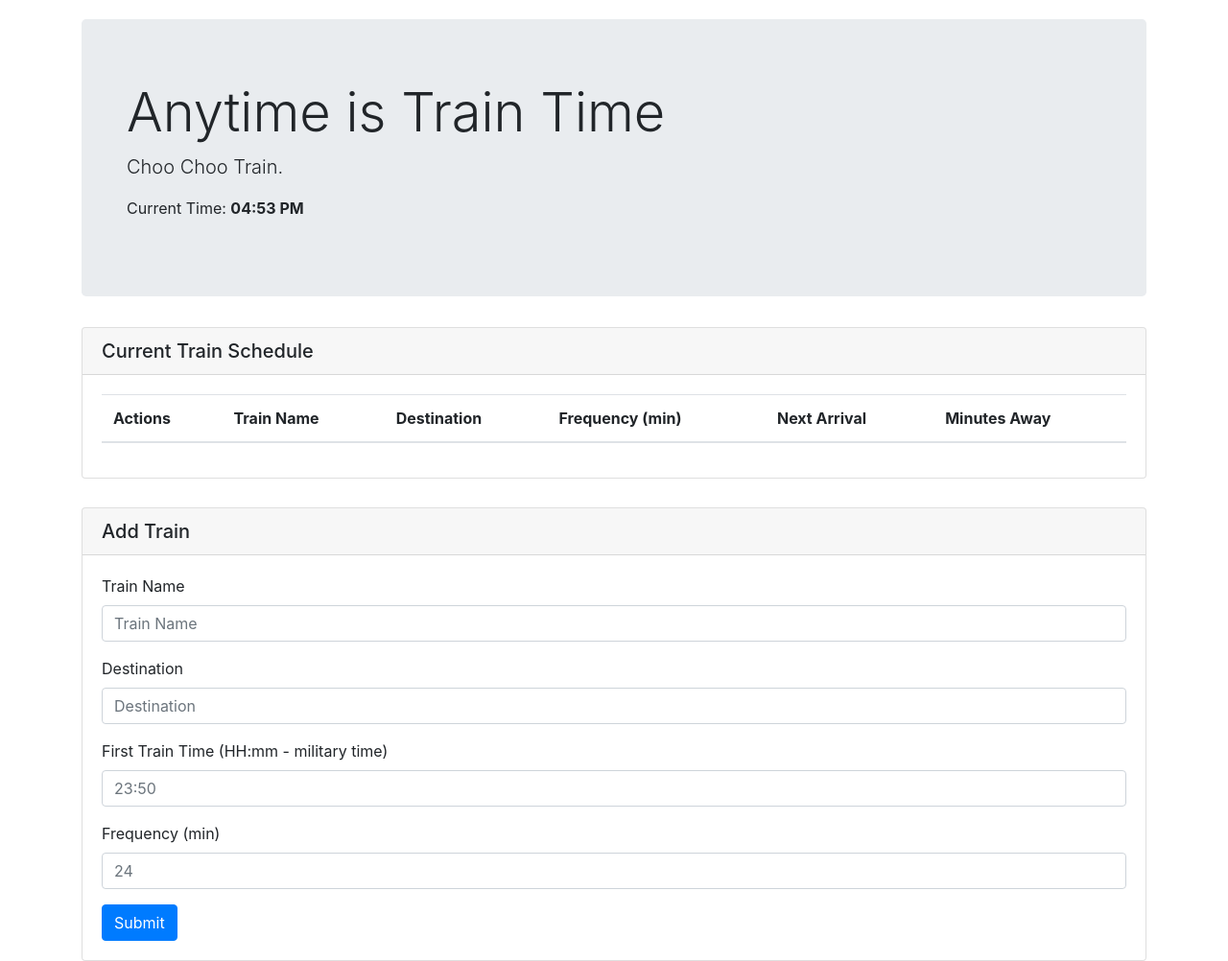
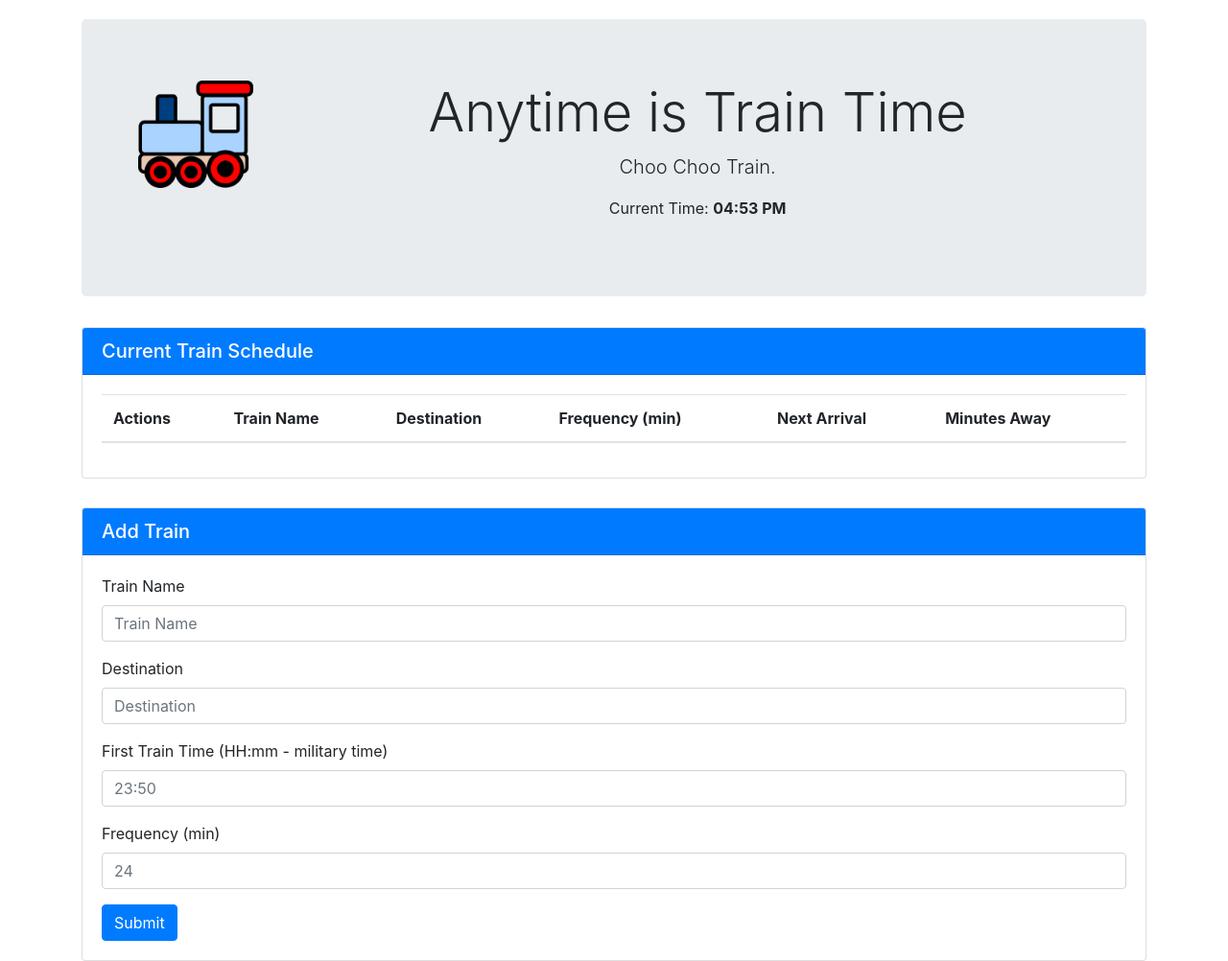
Before and after one commit to thatlostboy/TrainScheduleBasic, a plain HTML site: page index.html in a window 1280 px wide. Shown: the whole page at 96% size. Drawn offline with nearby package versions, Linux system fonts and the light colour scheme; no server answers; a script that the page names is missing.

Commit message:
added pic and changed card header colors

```diff
--- a/assets/css/style.css
+++ b/assets/css/style.css
@@ -26,3 +26,9 @@ tbody > .selectRow:hover {
 .editTrain:hover {
     color: blue;
 }
+
+#trainImg {
+    width: 100%;
+    max-width: 120px;
+    height: auto;
+}
--- a/index.html
+++ b/index.html
@@ -19,7 +19,12 @@
     <div class="container">
 
         <div id="trainBanner" class="jumbotron">
-            <div class="container">
+            <div class="container text-center">
+                <div class="row">
+                    <div class="col-lg-2 col-md-4">
+                        <img id="trainImg" src="assets/images/toytrain.png" alt="toy train">
+                    </div>
+                    <div class="col-lg-10 col-md-8">
                         <h1 class="display-4">Anytime is Train Time</h1>
                         <p class="lead">Choo Choo Train.</p>
                         <p>Current Time:
@@ -27,9 +32,11 @@
                         </p>
                     </div>
                 </div>
+            </div>
+        </div>
 
         <div id="trainScheduleCard" class="card">
-            <h5 class="card-header">Current Train Schedule</h5>
+            <h5 class="card-header bg-primary text-white">Current Train Schedule</h5>
             <div class="card-body">
                 <table id="trainSchedule" class="table">
                     <thead>
@@ -51,7 +58,7 @@
 
 
         <div id="addTrainCard" class="card">
-            <h5 class="card-header">Add Train</h5>
+            <h5 class="card-header bg-primary text-white">Add Train</h5>
             <div class="card-body">
                 <input type="hidden" id="updateDBID" value="">
                 <div class="form-group">
@@ -124,6 +131,10 @@
     <!-- Firebase Reference -->
     <script src="https://www.gstatic.com/firebasejs/4.12.0/firebase.js"></script>
 
+    <!-- Firebase Authentication -->
+    <script src="https://cdn.firebase.com/libs/firebaseui/3.1.1/firebaseui.js"></script>
+    <link type="text/css" rel="stylesheet" href="https://cdn.firebase.com/libs/firebaseui/3.1.1/firebaseui.css" />
+
     <!-- Moment.js Reference -->
     <script src="https://cdnjs.cloudflare.com/ajax/libs/moment.js/2.22.2/moment.min.js"></script>
     <script src="assets/javascript/app.js"></script>
```
Also changed, not shown: assets/images/toytrain.png (added), 1 other file. Lines whose indentation alone changed are shown as unchanged.
